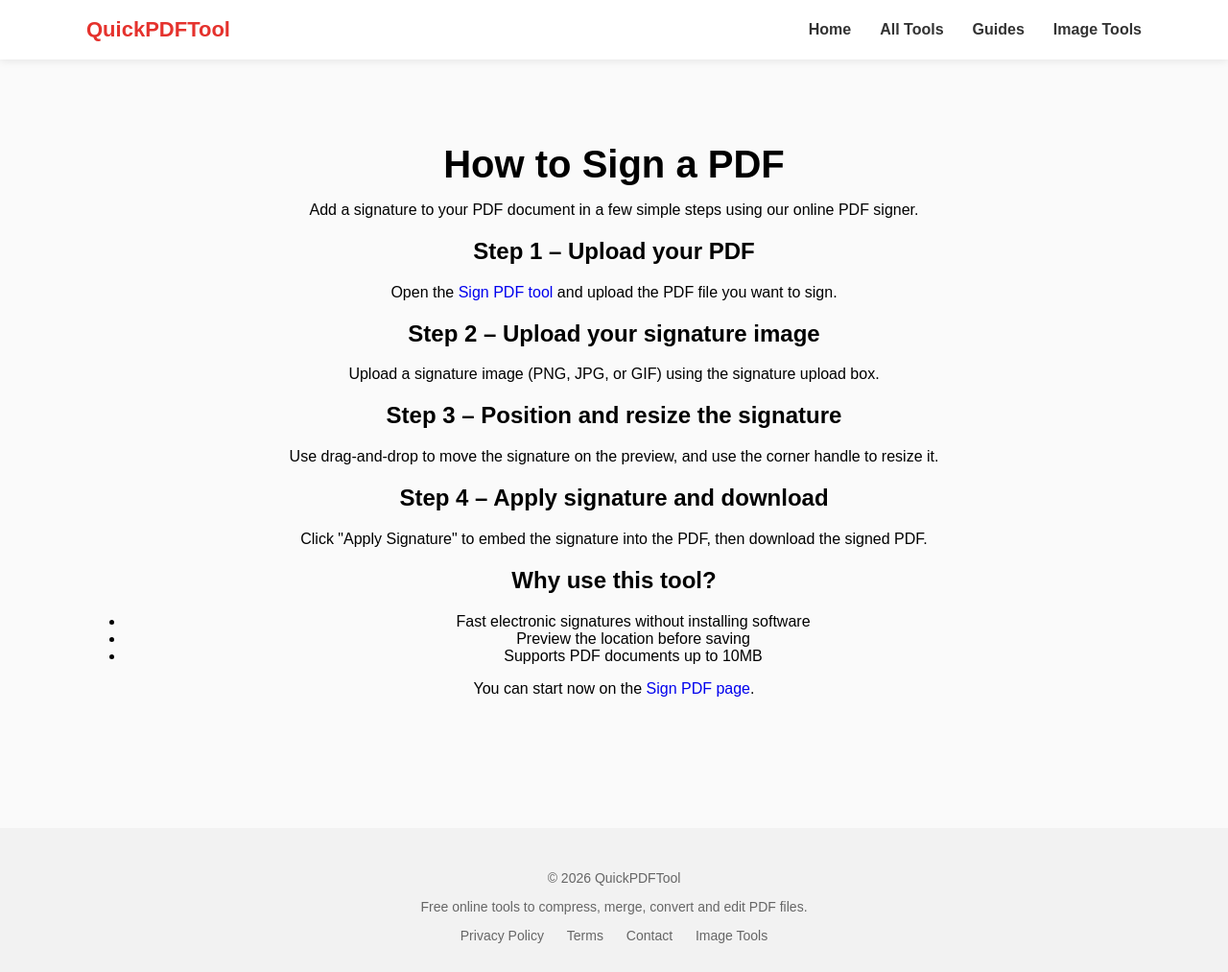
After one commit to dani2188/QuickPDFTool, a Flask app: page /how-to-sign-pdf in a window 1280 px wide. The commit adds this page. Shown: the whole page at 96% size. Run offline with Flask 3, Linux system fonts and the light colour scheme; some libraries are stand-ins or nearby versions.

Commit message:
redeploy

```diff
--- a/app.py
+++ b/app.py
@@ -748,6 +748,10 @@ def unlock_pdf_guide():
 def add_page_numbers_guide():
     return render_template("add_page_numbers_guide.html")
 
+@app.route("/how-to-sign-pdf")
+def sign_pdf_guide():
+    return render_template("sign_pdf_guide.html")
+
 @app.route("/how-to-word-to-pdf")
 def word_to_pdf_guide():
     return render_template("word_to_pdf_guide.html")
--- /dev/null
+++ b/templates/sign_pdf_guide.html
@@ -0,0 +1,44 @@
+{% extends "base.html" %} {% block title %} How to Sign a PDF Online {% endblock
+%} {% block description %} Learn how to electronically sign a PDF using our free
+PDF signer tool. {% endblock %} {% block content %}
+
+<h1>How to Sign a PDF</h1>
+
+<p>
+  Add a signature to your PDF document in a few simple steps using our online
+  PDF signer.
+</p>
+
+<h2>Step 1 – Upload your PDF</h2>
+<p>
+  Open the <a href="/sign-pdf">Sign PDF tool</a> and upload the PDF file you
+  want to sign.
+</p>
+
+<h2>Step 2 – Upload your signature image</h2>
+<p>
+  Upload a signature image (PNG, JPG, or GIF) using the signature upload box.
+</p>
+
+<h2>Step 3 – Position and resize the signature</h2>
+<p>
+  Use drag-and-drop to move the signature on the preview, and use the corner
+  handle to resize it.
+</p>
+
+<h2>Step 4 – Apply signature and download</h2>
+<p>
+  Click "Apply Signature" to embed the signature into the PDF, then download the
+  signed PDF.
+</p>
+
+<h2>Why use this tool?</h2>
+<ul>
+  <li>Fast electronic signatures without installing software</li>
+  <li>Preview the location before saving</li>
+  <li>Supports PDF documents up to 10MB</li>
+</ul>
+
+<p>You can start now on the <a href="/sign-pdf">Sign PDF page</a>.</p>
+
+{% endblock %}
```
Also changed, not shown: templates/sign_pdf.html (+11 -0 lines).
